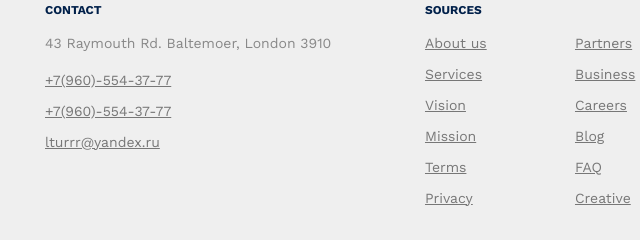
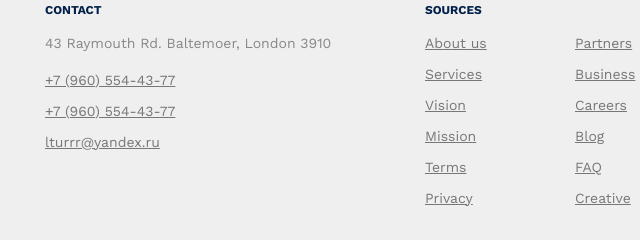
Before and after one commit to leoturrr/leoturrr.github.io, a plain HTML site: page untree.co-property/index_nedvijimost.html in a window 1280 px wide. Shown: the part 4621-4861 px from the top of the page, 37-677 px from the left. Drawn offline with nearby package versions, Linux system fonts and the light colour scheme; files whose address does not match are found by name.

Commit message:
Update index_nedvijimost.html

```diff
--- a/untree.co-property/index_nedvijimost.html
+++ b/untree.co-property/index_nedvijimost.html
@@ -696,8 +696,8 @@
 						<h3>Contact</h3>
 						<address>43 Raymouth Rd. Baltemoer, London 3910</address>
 						<ul class="list-unstyled links">
-							<li><a href="tel://11234567890">+7(960)-554-37-77</a></li>
-							<li><a href="tel://11234567890">+7(960)-554-37-77</a></li>
+							<li><a href="tel:+79605544377">+7 (960) 554-43-77</a></li>
+							<li><a href="tel:+79605544377">+7 (960) 554-43-77</a></li>
 							<li><a href="mailto:info@mydomain.com">lturrr@yandex.ru</a></li>
 						</ul>
 					</div> <!-- /.widget -->
```
